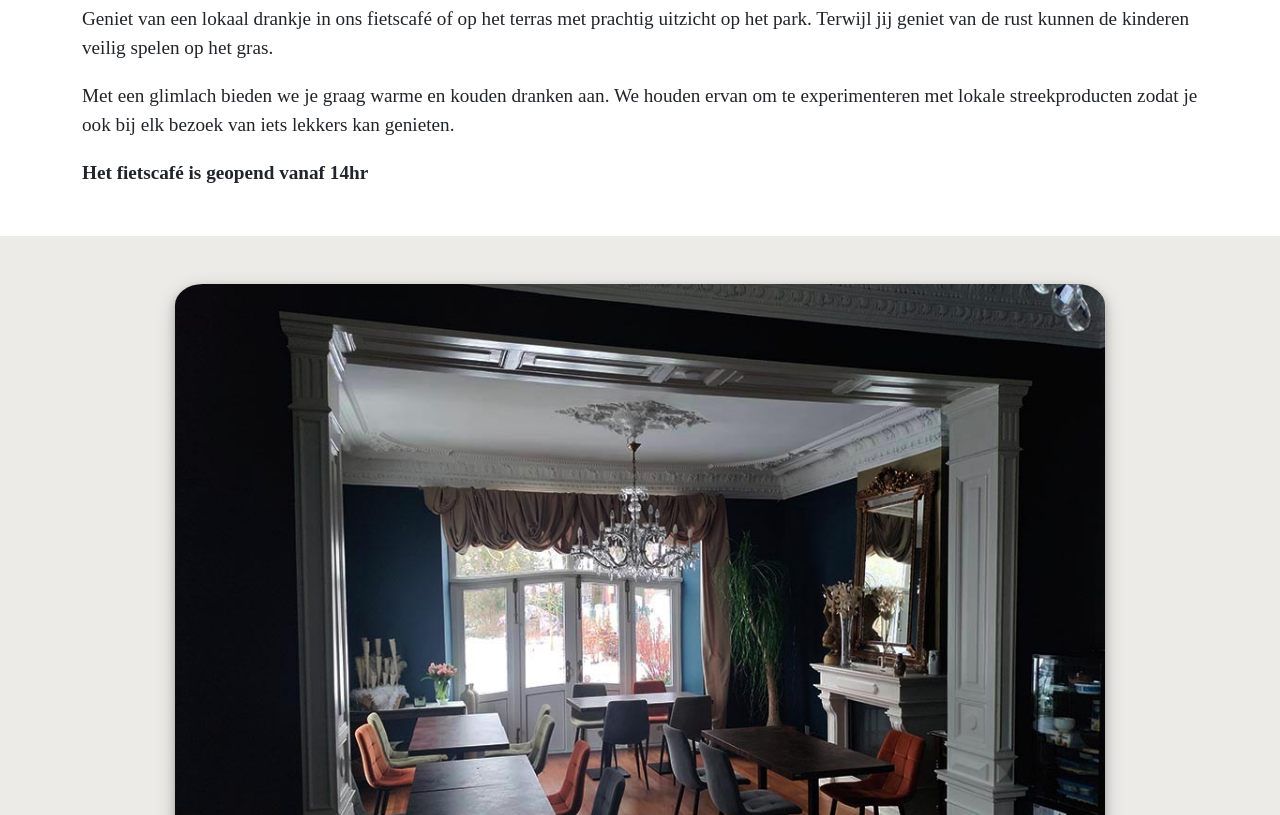
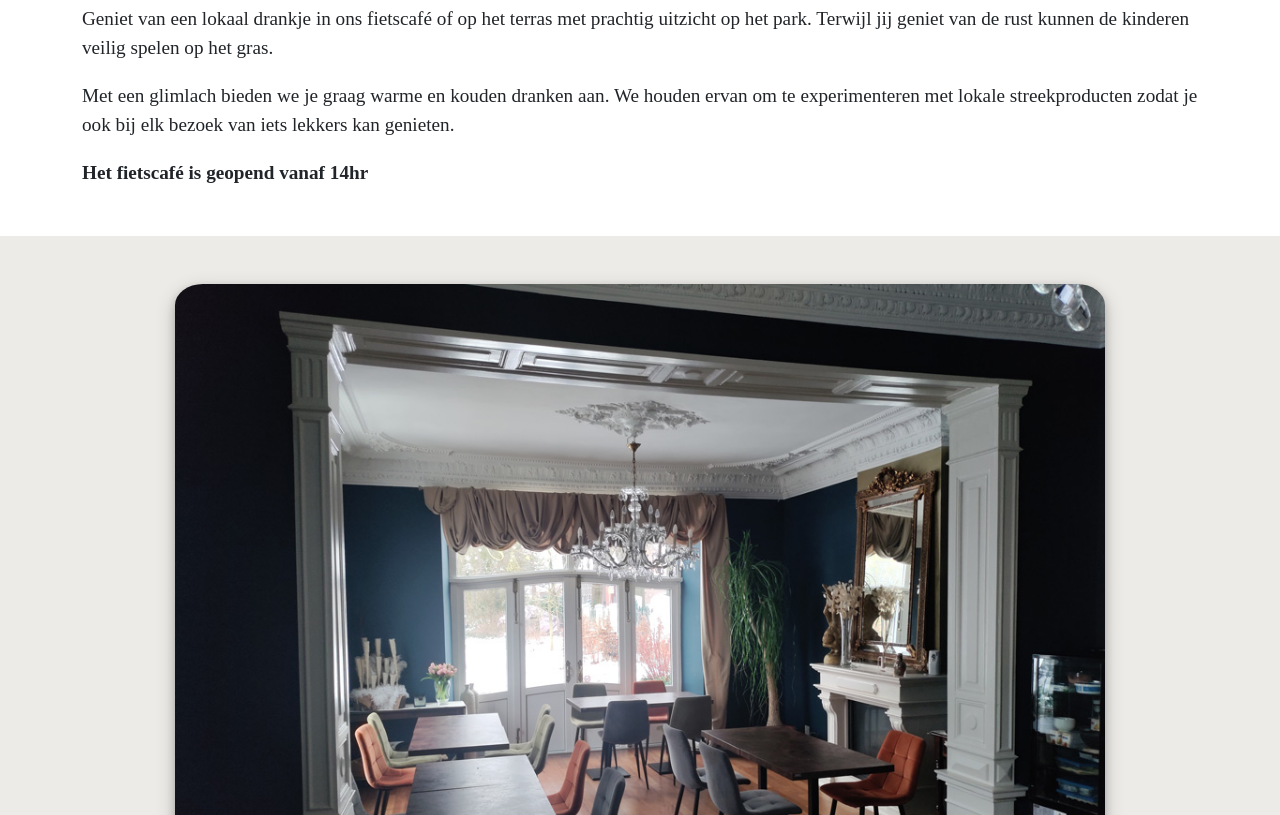
Before and after one commit to itfactory-tm/2022_2023_1wt_portfolio-NielsJanssen90, a website: page fietscafe.html in a window 1280 px wide. Shown: the part 137-952 px from the top of the page. Drawn offline with nearby package versions, Linux system fonts and the light colour scheme; a web font is replaced by a local one.

Commit message:
Final updates

```diff
--- a/fietscafe.html
+++ b/fietscafe.html
@@ -61,7 +61,7 @@
             <section class="page-section bg-light">
                 <div class="container">
                     <div class="col-md-10 mx-auto">
-                        <img class="fullsize" src="assets/img/fietscafe5.jpg">
+                        <img class="fullsize" src="assets/img/fietscafe6.jpg">
                     </div>
                 </div>
             </section>
```
Also changed, not shown: assets/img/fietscafe6.jpg (added), assets/img/not in use/fietscafe5.jpg (added).
